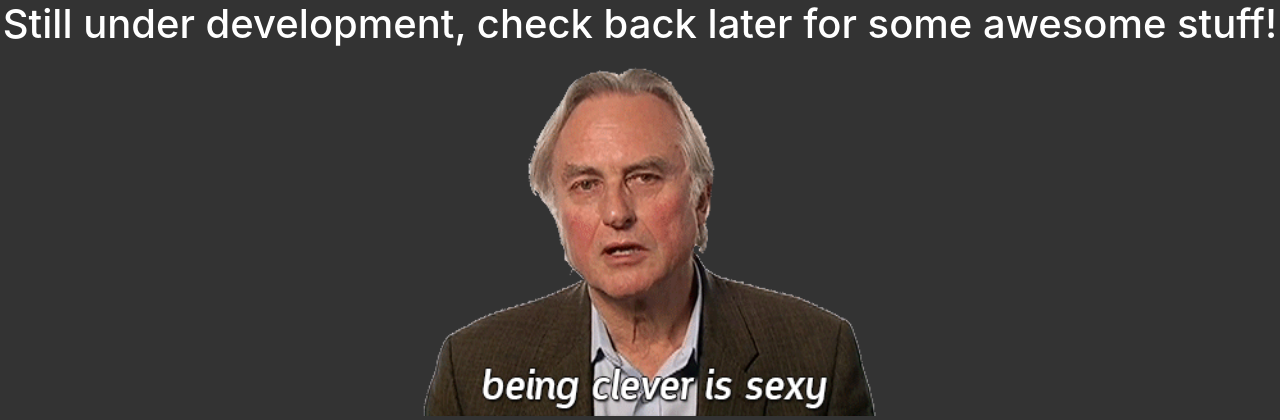
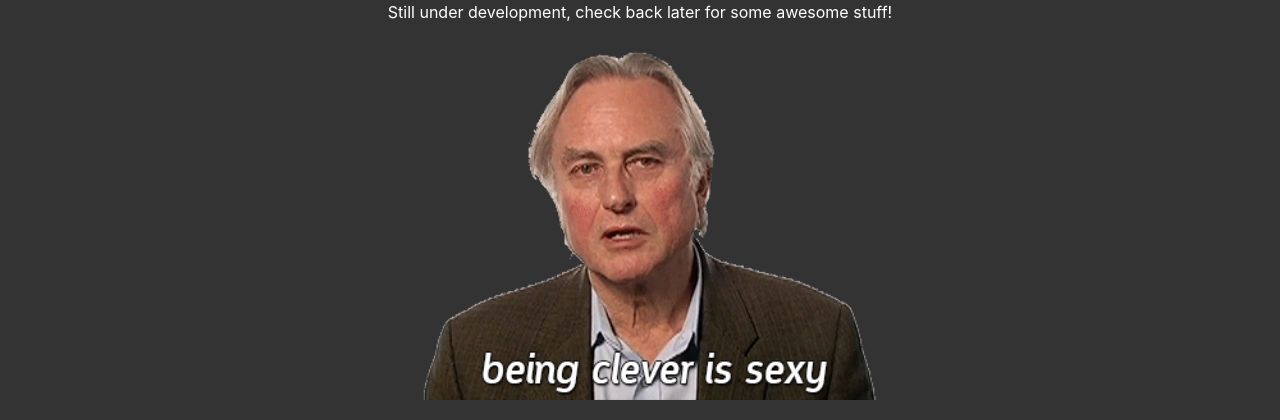
Before and after one commit to bigcat2014/family_forum, a Django app: template home_page/templates/home_page/index.html in a window 1280 px wide. Shown: the top 420 px of the page. Run offline with Django 3.2, Linux system fonts and the light colour scheme; the template is opened without the code that fills it, so the values that code supplies are empty; some libraries are stand-ins or nearby versions.

Commit message:
Minor tweaks

```diff
--- a/home_page/templates/home_page/index.html
+++ b/home_page/templates/home_page/index.html
@@ -1,5 +1,5 @@
 {% extends "home_page/base.html" %}
 
 {% block content %}
-<h1 style="text-align:center;">Still under development, check back later for some awesome stuff!</h1>
+<p style="text-align:center;">Still under development, check back later for some awesome stuff!</p>
 {% endblock %}
```
